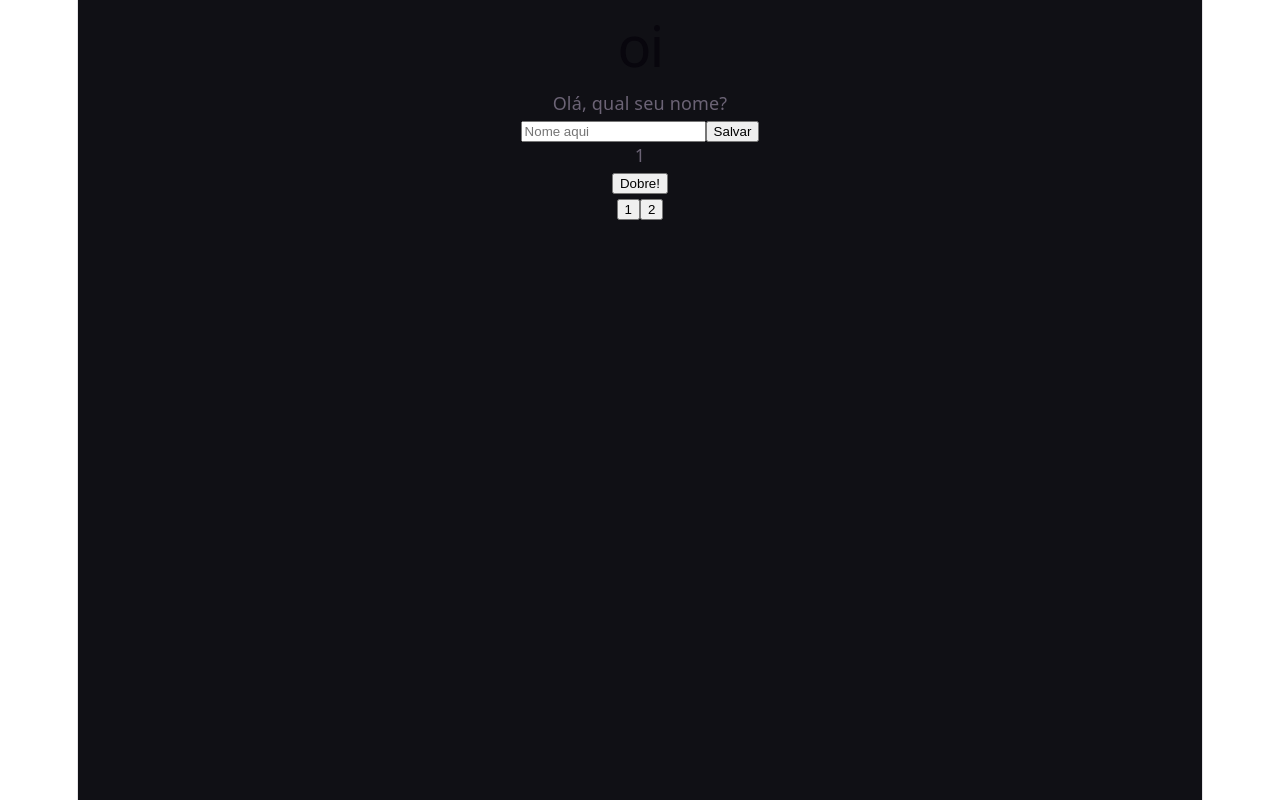
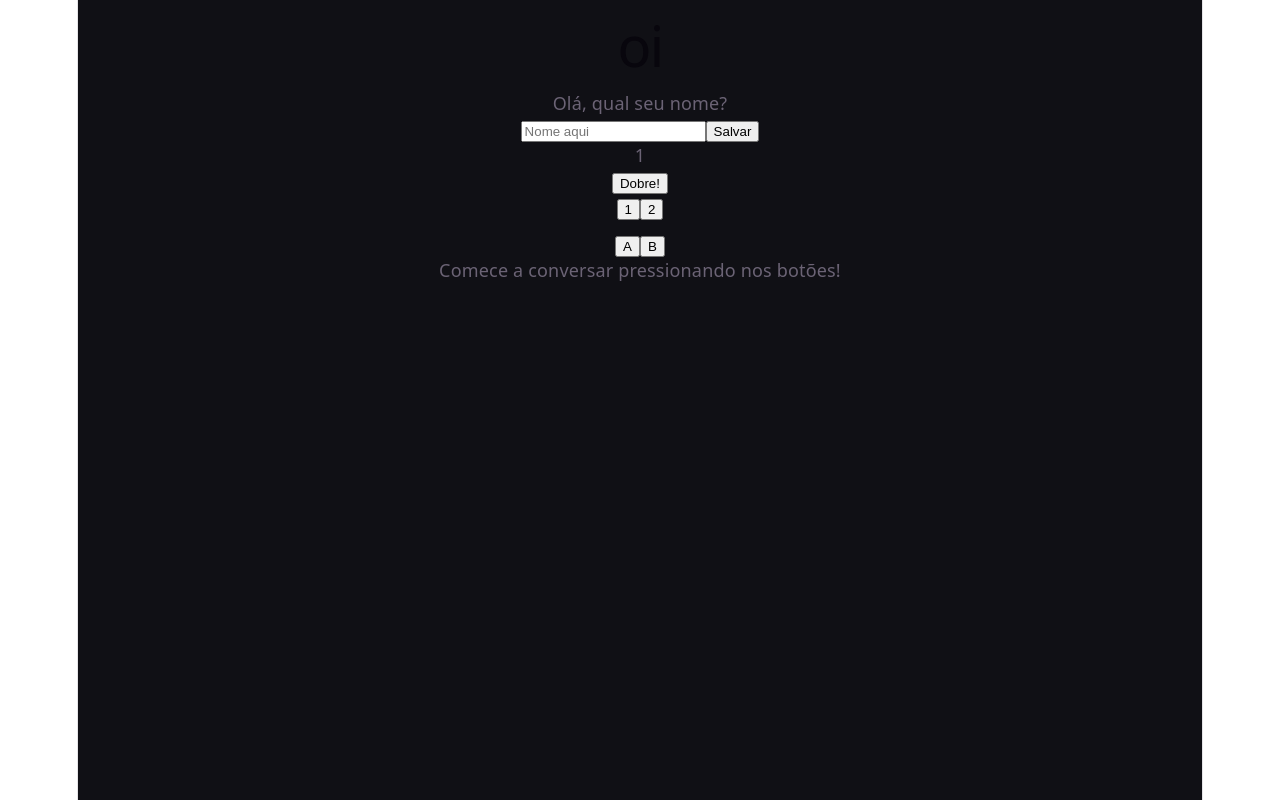
Before and after one commit to VicCAlq/2c-front-02-estado, a React (Vite) app: page / in a window 1280 px wide. Built offline with nearby package versions, Linux system fonts and the light colour scheme.

Commit message:
AtvTelefoneSemFio concluída.

```diff
--- a/src/App.jsx
+++ b/src/App.jsx
@@ -1,6 +1,7 @@
 import AtvCumprimenta from './components/AtvCumprimenta.jsx';
 import AtvDobra from './components/AtvDobra.jsx';
 import AtvMudaConteudo from './components/AtvMudaConteudo.jsx'
+import AtvTelefoneSemFio from './components/AtvTelefoneSemFio.jsx'
 import './App.css'
 
 const styles = {
@@ -22,6 +23,7 @@ export default function App() {
         <AtvCumprimenta />
         <AtvDobra numero={1} />
         <AtvMudaConteudo />
+        <AtvTelefoneSemFio />
         </div>
     );
 }
--- a/src/components/AtvTelefoneSemFio.jsx
+++ b/src/components/AtvTelefoneSemFio.jsx
@@ -12,17 +12,26 @@ import { useState } from 'react'
 
 export default function AtvTelefoneSemFio() {
     const [botaoSel, defBotaoSel] = useState(0)
-    const [mensagemA, defMensagemA] = useState("")
-    const [mensagemB, defMensagemB] = useState("")
+    const [mensagemA, defMensagemA] = useState("Não há mensagens.")
+    const [mensagemB, defMensagemB] = useState("Não há mensagens.")
 
     return (
         <div>
-            <button>A</button>
-            <button>B</button>
-            <div>{
-
-            }</div>
+            <button onClick={ () => defBotaoSel(1) }>A</button>
+            <button onClick={ () => defBotaoSel(2) }>B</button>
+            <div>{ botaoSel != 0 ? (
+                <>
+                <p>{ botaoSel == 1 ? mensagemB :
+                mensagemA }</p>
+                <input type="text" value={ botaoSel == 1 ? mensagemA :
+                mensagemB } onChange={ (e) => {
+                    if (botaoSel == 1)
+                        defMensagemA(e.target.value)
+                    else
+                        defMensagemB(e.target.value)
+                } } />
+                </>
+            ) : <p>Comece a conversar pressionando nos botões!</p> }</div>
         </div>
     )
 }
-// TODO: TERMINAR O TELEFONE!
```
